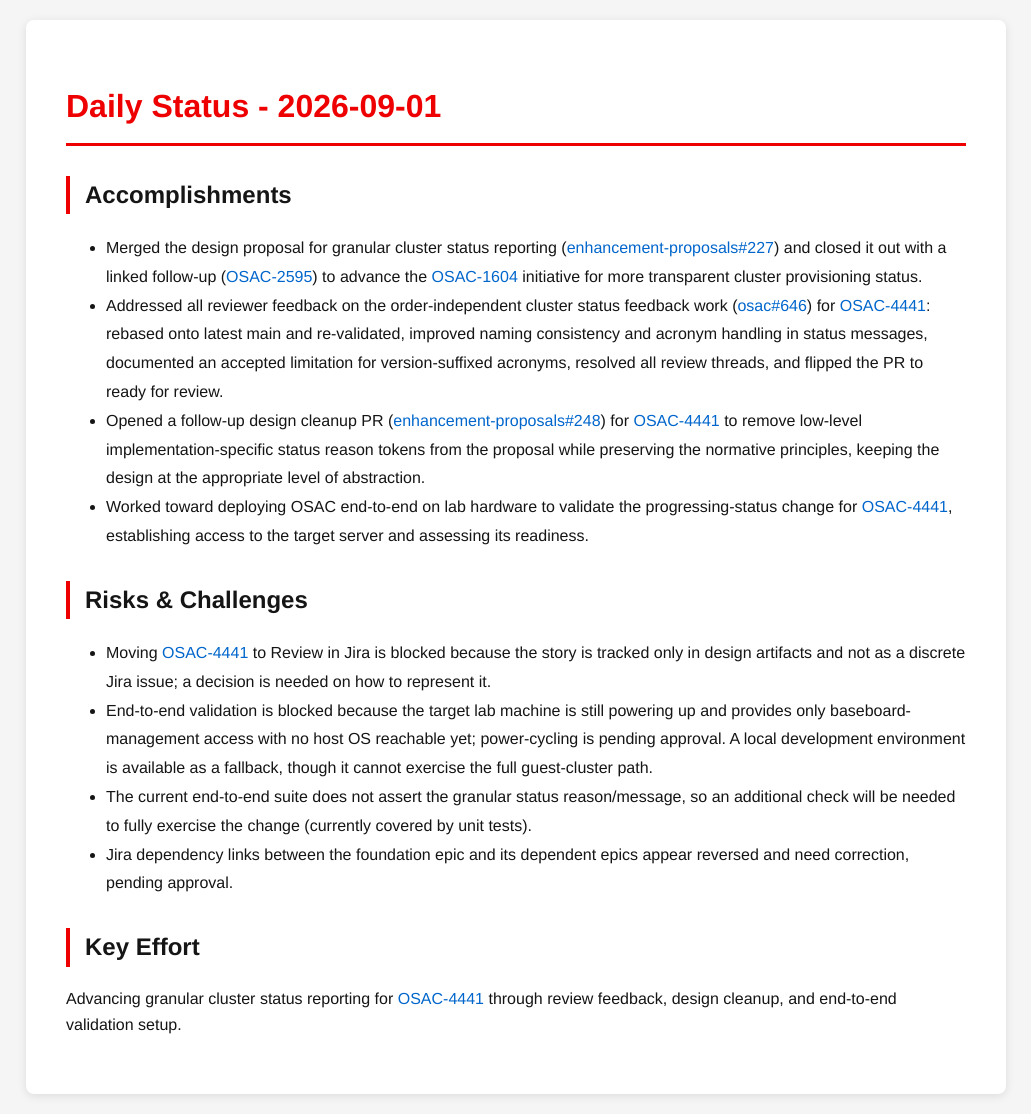
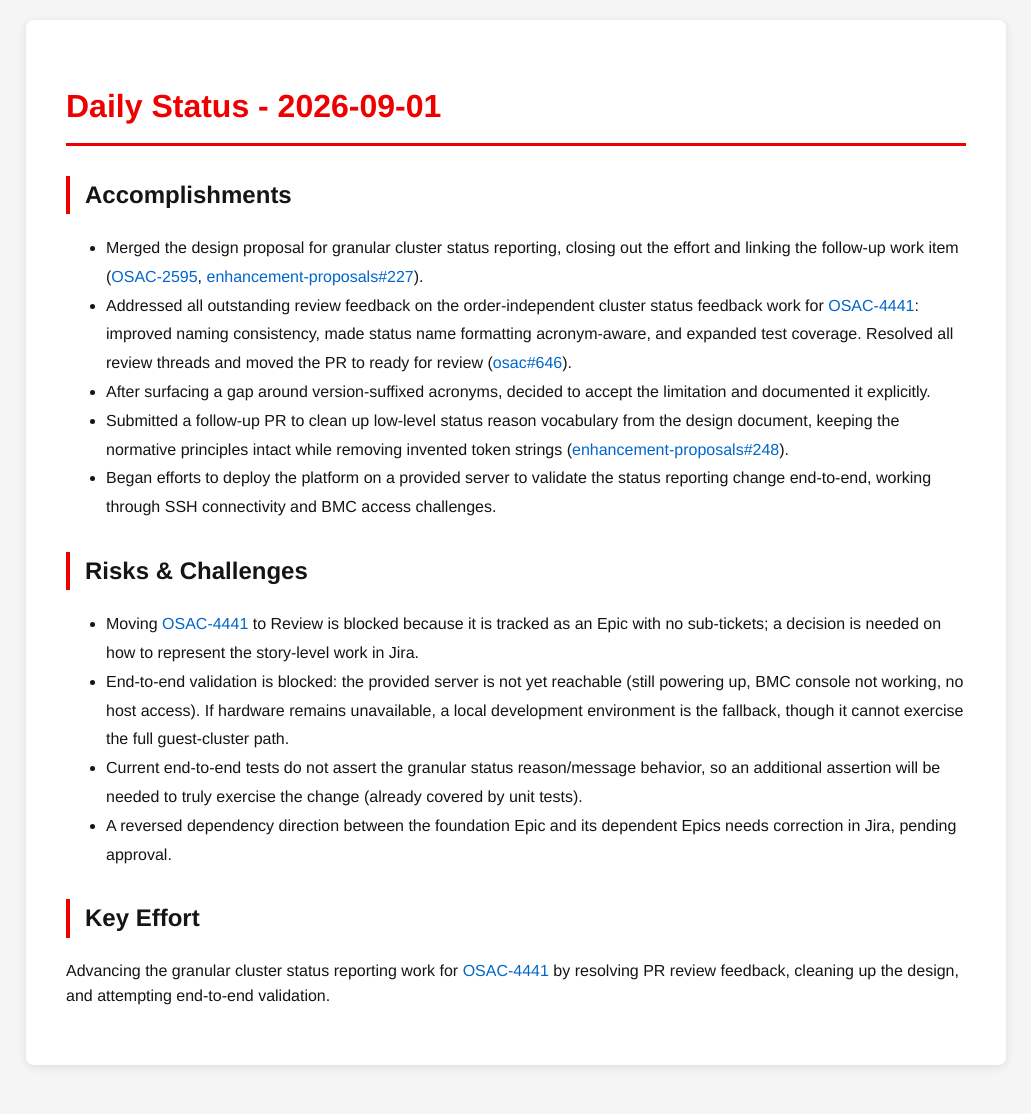
Before and after one commit to tzvatot/daily-status, a Jekyll site: the page built from 2026-09-01.md, in a window 1280 px wide. Shown: the whole page, without its empty margins (124-1155 px from the left). Built offline with Jekyll 4.4.1, drawn with Linux system fonts in a browser that asks for light colours; after the commit the page ends 1085 px from its top, so only the background shows below that.

Commit message:
Daily status update - 2026-09-01

```diff
--- a/2026-09-01.md
+++ b/2026-09-01.md
@@ -7,16 +7,17 @@
 # Daily Status - 2026-09-01
 
 ## Accomplishments
-- Merged the design proposal for granular cluster status reporting ([enhancement-proposals#227](https://github.com/osac-project/enhancement-proposals/pull/227)) and closed it out with a linked follow-up ([OSAC-2595](https://redhat.atlassian.net/browse/OSAC-2595)) to advance the [OSAC-1604](https://redhat.atlassian.net/browse/OSAC-1604) initiative for more transparent cluster provisioning status.
-- Addressed all reviewer feedback on the order-independent cluster status feedback work ([osac#646](https://github.com/osac-project/osac/pull/646)) for [OSAC-4441](https://redhat.atlassian.net/browse/OSAC-4441): rebased onto latest main and re-validated, improved naming consistency and acronym handling in status messages, documented an accepted limitation for version-suffixed acronyms, resolved all review threads, and flipped the PR to ready for review.
-- Opened a follow-up design cleanup PR ([enhancement-proposals#248](https://github.com/osac-project/enhancement-proposals/pull/248)) for [OSAC-4441](https://redhat.atlassian.net/browse/OSAC-4441) to remove low-level implementation-specific status reason tokens from the proposal while preserving the normative principles, keeping the design at the appropriate level of abstraction.
-- Worked toward deploying OSAC end-to-end on lab hardware to validate the progressing-status change for [OSAC-4441](https://redhat.atlassian.net/browse/OSAC-4441), establishing access to the target server and assessing its readiness.
+- Merged the design proposal for granular cluster status reporting, closing out the effort and linking the follow-up work item ([OSAC-2595](https://redhat.atlassian.net/browse/OSAC-2595), [enhancement-proposals#227](https://github.com/osac-project/enhancement-proposals/pull/227)).
+- Addressed all outstanding review feedback on the order-independent cluster status feedback work for [OSAC-4441](https://redhat.atlassian.net/browse/OSAC-4441): improved naming consistency, made status name formatting acronym-aware, and expanded test coverage. Resolved all review threads and moved the PR to ready for review ([osac#646](https://github.com/osac-project/osac/pull/646)).
+- After surfacing a gap around version-suffixed acronyms, decided to accept the limitation and documented it explicitly.
+- Submitted a follow-up PR to clean up low-level status reason vocabulary from the design document, keeping the normative principles intact while removing invented token strings ([enhancement-proposals#248](https://github.com/osac-project/enhancement-proposals/pull/248)).
+- Began efforts to deploy the platform on a provided server to validate the status reporting change end-to-end, working through SSH connectivity and BMC access challenges.
 
 ## Risks & Challenges
-- Moving [OSAC-4441](https://redhat.atlassian.net/browse/OSAC-4441) to Review in Jira is blocked because the story is tracked only in design artifacts and not as a discrete Jira issue; a decision is needed on how to represent it.
-- End-to-end validation is blocked because the target lab machine is still powering up and provides only baseboard-management access with no host OS reachable yet; power-cycling is pending approval. A local development environment is available as a fallback, though it cannot exercise the full guest-cluster path.
-- The current end-to-end suite does not assert the granular status reason/message, so an additional check will be needed to fully exercise the change (currently covered by unit tests).
-- Jira dependency links between the foundation epic and its dependent epics appear reversed and need correction, pending approval.
+- Moving [OSAC-4441](https://redhat.atlassian.net/browse/OSAC-4441) to Review is blocked because it is tracked as an Epic with no sub-tickets; a decision is needed on how to represent the story-level work in Jira.
+- End-to-end validation is blocked: the provided server is not yet reachable (still powering up, BMC console not working, no host access). If hardware remains unavailable, a local development environment is the fallback, though it cannot exercise the full guest-cluster path.
+- Current end-to-end tests do not assert the granular status reason/message behavior, so an additional assertion will be needed to truly exercise the change (already covered by unit tests).
+- A reversed dependency direction between the foundation Epic and its dependent Epics needs correction in Jira, pending approval.
 
 ## Key Effort
-Advancing granular cluster status reporting for [OSAC-4441](https://redhat.atlassian.net/browse/OSAC-4441) through review feedback, design cleanup, and end-to-end validation setup.
+Advancing the granular cluster status reporting work for [OSAC-4441](https://redhat.atlassian.net/browse/OSAC-4441) by resolving PR review feedback, cleaning up the design, and attempting end-to-end validation.
```
